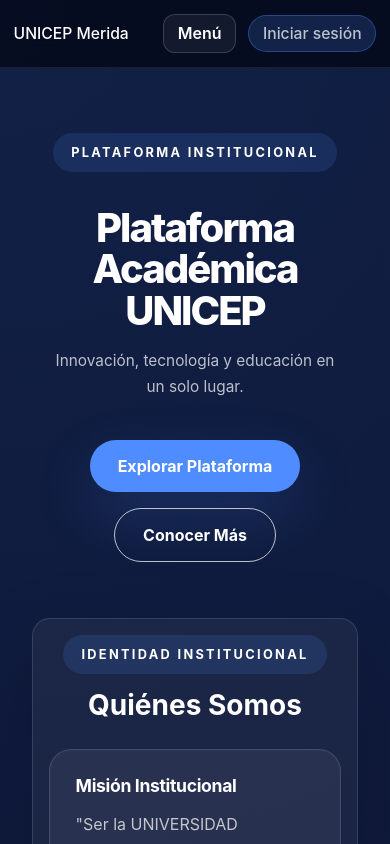
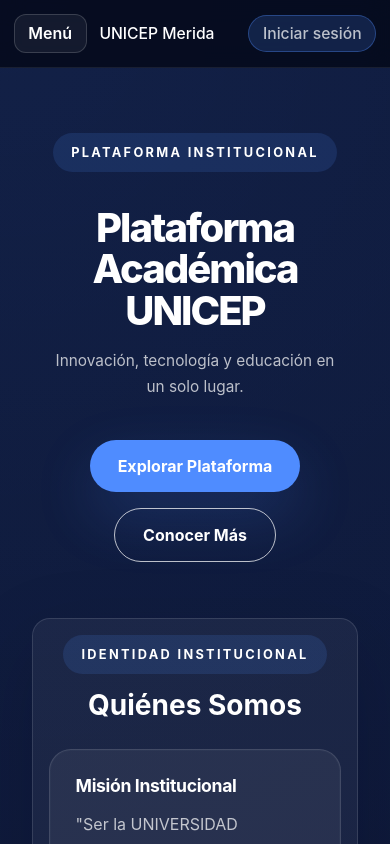
Before and after one commit to FunnyGame12/UNICEP, a React (Vite) app in the folder frontend/: page / in a window 390 px wide. Shown: the top 844 px of the page. Built offline with nearby package versions, Linux system fonts and the light colour scheme; no server answers.

Commit message:
Alinear menu a la izquierda en movil

```diff
--- a/frontend/src/App.css
+++ b/frontend/src/App.css
@@ -1503,6 +1503,18 @@
     padding: 0.95rem;
   }
 
+  .topbar > .mobile-menu-toggle {
+    flex: 0 0 auto;
+    order: -1;
+  }
+
+  .topbar h1 {
+    min-width: 0;
+    overflow: hidden;
+    text-overflow: ellipsis;
+    white-space: nowrap;
+  }
+
   .hero-page {
     padding-top: 1.5rem;
   }
--- a/frontend/src/App.jsx
+++ b/frontend/src/App.jsx
@@ -22,21 +22,22 @@
   return (
     <div className="layout">
       <header className={`topbar ${hideNav ? 'topbar-login' : ''}`}>
+        {!hideNav ? (
+          <button
+            type="button"
+            className="mobile-menu-toggle"
+            aria-expanded={isMenuOpen}
+            aria-controls="site-navigation"
+            onClick={() => setIsMenuOpen((open) => !open)}
+          >
+            {isMenuOpen ? 'Cerrar' : 'Menú'}
+          </button>
+        ) : null}
         <h1>
           <Link to="/">UNICEP Merida</Link>
         </h1>
         {!hideNav ? (
           <div className="topbar-nav-wrapper">
-            <button
-              type="button"
-              className="mobile-menu-toggle"
-              aria-expanded={isMenuOpen}
-              aria-controls="site-navigation"
-              onClick={() => setIsMenuOpen((open) => !open)}
-            >
-              {isMenuOpen ? 'Cerrar' : 'Menú'}
-            </button>
-
             {!isAuthenticated ? (
               <Link to="/login" className="compact-login-short">
                 Iniciar sesión
```
